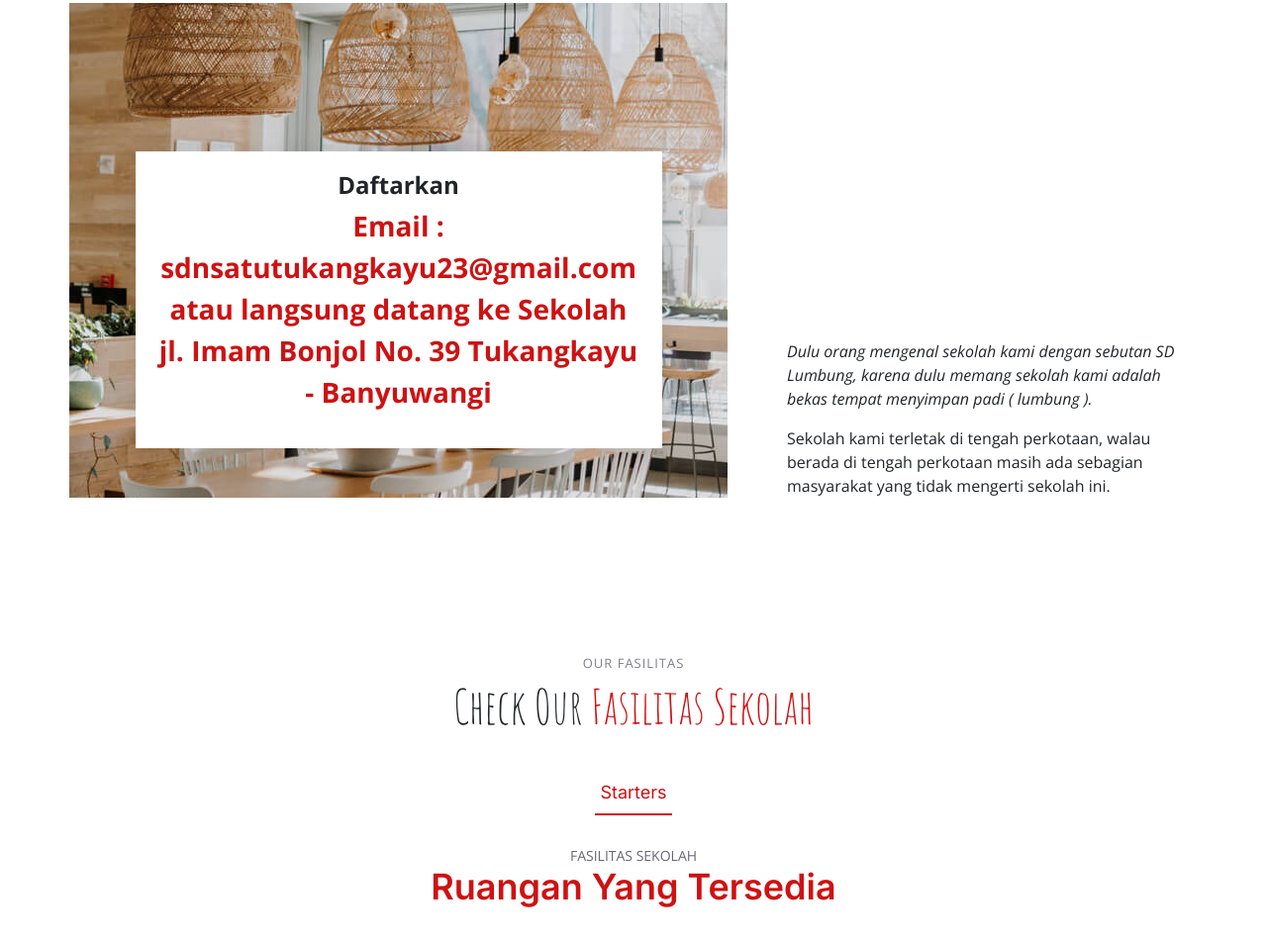
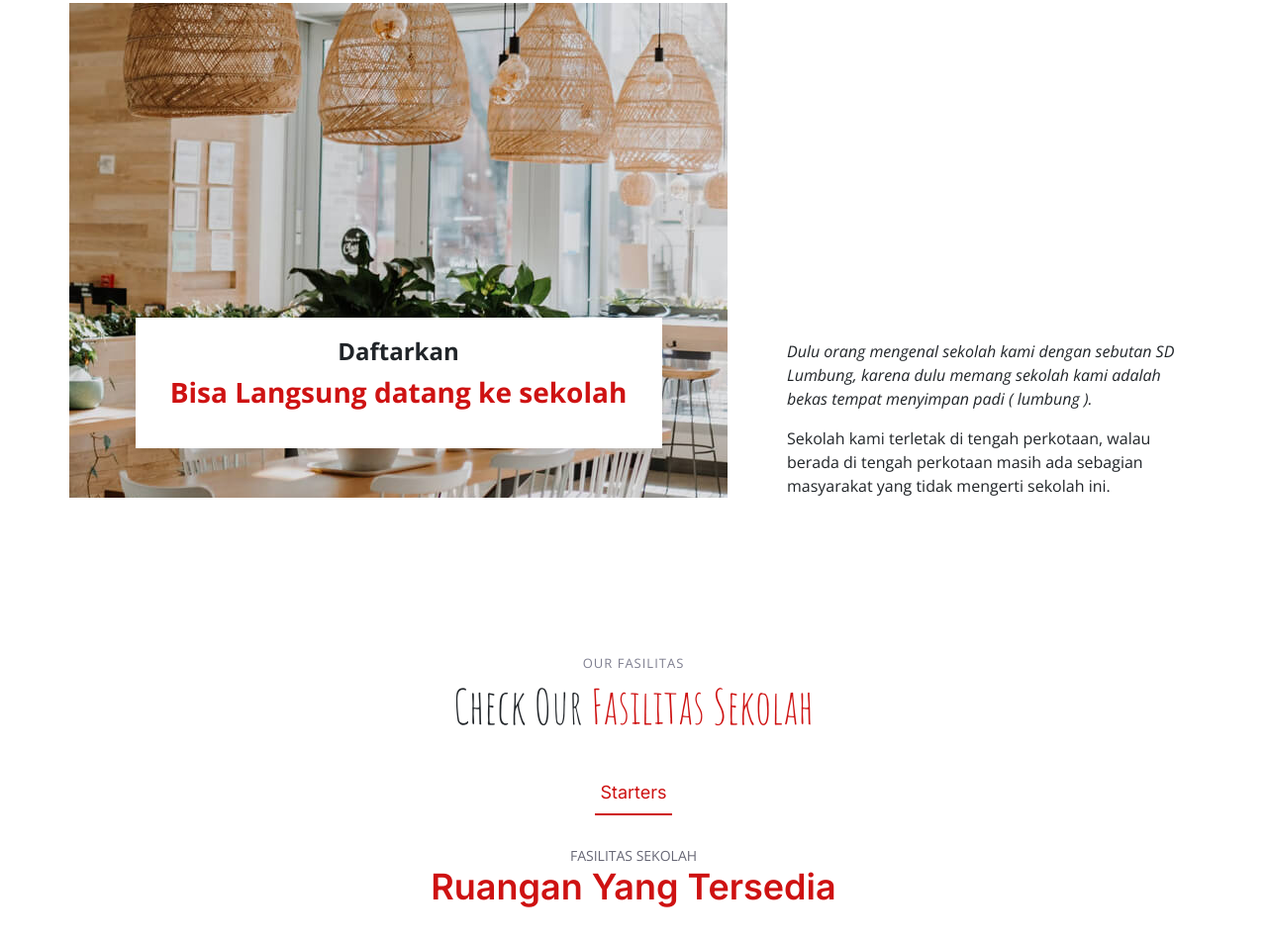
Before and after one commit to SDN1Tukangkayu/WebSekolah, a plain HTML site: page index.html in a window 1280 px wide. Shown: the part 753-1706 px from the top of the page at 99% size. Drawn offline with nearby package versions, Linux system fonts and the light colour scheme.

Commit message:
Update index.html

```diff
--- a/index.html
+++ b/index.html
@@ -111,8 +111,7 @@
                         style="background-image: url(assets/img/about.jpg) ;" data-aos="fade-up" data-aos-delay="150">
                         <div class="call-us position-absolute">
                             <h4>Daftarkan</h4>
-                            <p>Email : sdnsatutukangkayu23@gmail.com
-                                atau langsung datang ke Sekolah jl. Imam Bonjol No. 39 Tukangkayu - Banyuwangi
+                            <p>Bisa Langsung datang ke sekolah
                             </p>
                         </div>
                     </div>
```
